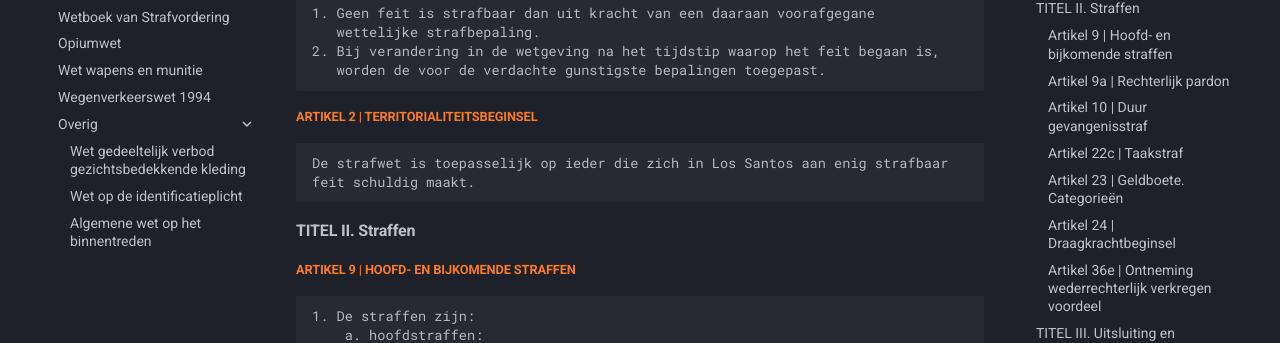
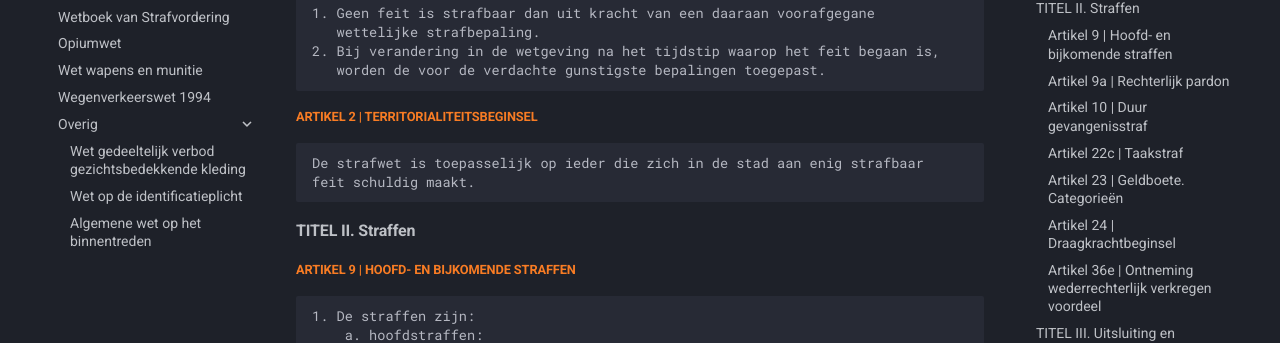
Before and after one commit to NLDenny/wetboek, an MkDocs documentation site: the page built from docs/sr.md, in a window 1280 px wide and 900 px high. Shown: the part 310-653 px from the top of the window. Built offline with MkDocs 1.6.1 and Material for MkDocs 9.7.7, drawn with Linux system fonts in a browser that asks for light colours.

Commit message:
Update sr.md

````diff
--- a/docs/sr.md
+++ b/docs/sr.md
@@ -14,7 +14,7 @@
 
 #####<span style="color: #f87c24;">Artikel 2 | Territorialiteitsbeginsel</span>
 ```
-De strafwet is toepasselijk op ieder die zich in Los Santos aan enig strafbaar
+De strafwet is toepasselijk op ieder die zich in de stad aan enig strafbaar
 feit schuldig maakt.
 ```
 
````
